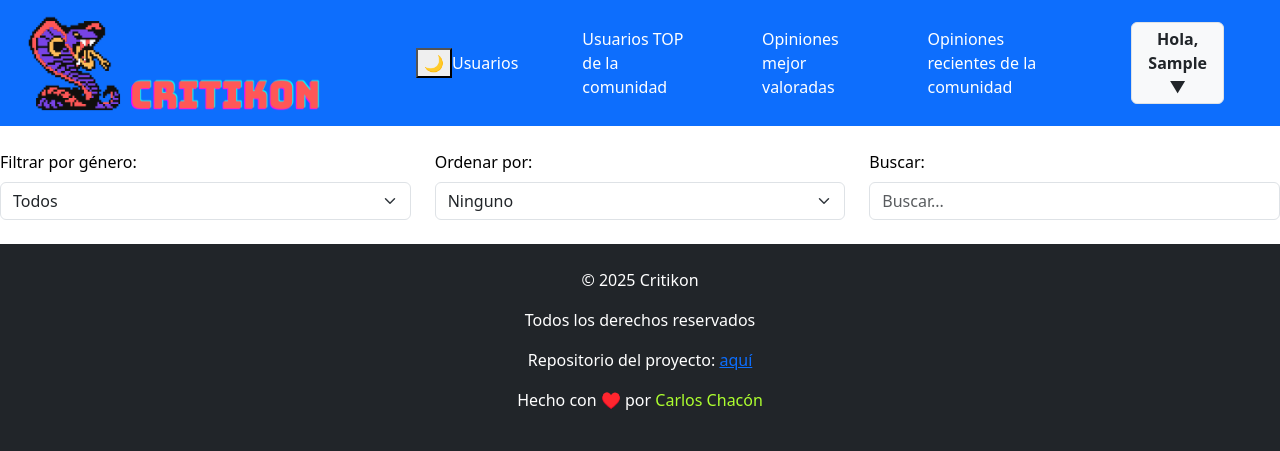
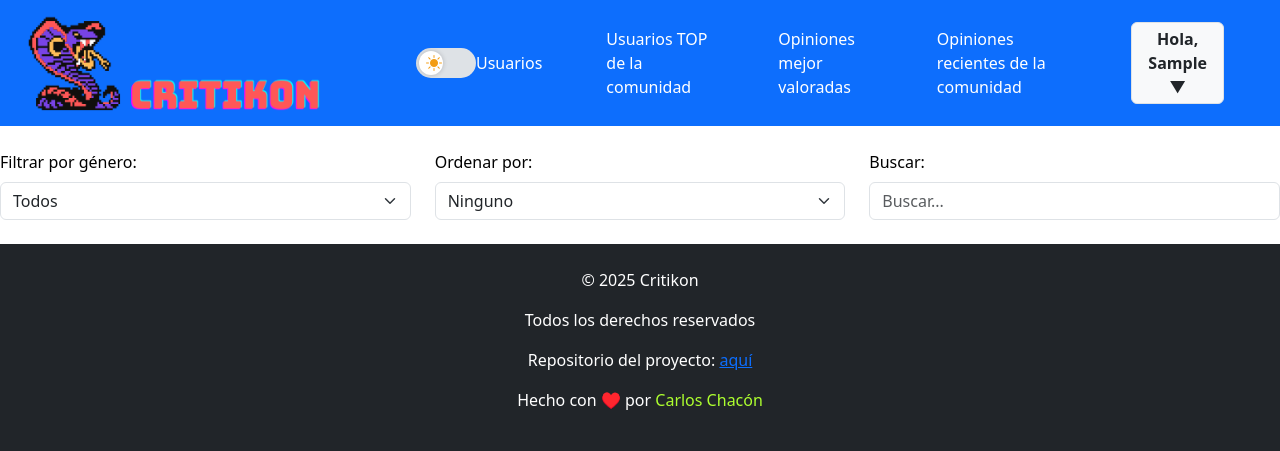
Before and after one commit to Carlos5Noob/Critikon-project, a Django app: page /critikon/ in a window 1280 px wide. Shown: the top 451 px of the page. Run offline with Django 5.2, Linux system fonts and the light colour scheme; the visitor is signed in with stand-in values (Sample User, id 1); data that the repository does not hold is empty; some libraries are stand-ins or nearby versions.

Commit message:
dark mode refactorizado. Mejoras en el diseño

```diff
--- /dev/null
+++ b/app/static/css/dark-toggle.css
@@ -0,0 +1,76 @@
+body {
+    background-color: white;
+    color: black;
+    transition: background-color 0.3s, color 0.3s;
+}
+
+.dark-mode {
+    background-color: #121212;
+    color: white;
+}
+
+.theme-switch {
+    position: relative;
+    width: 60px;
+    height: 30px;
+    background-color: #dee2e6;
+    border: none;
+    border-radius: 50px;
+    cursor: pointer;
+    padding: 0;
+    transition: background-color 0.3s ease;
+    overflow: hidden;
+}
+
+.theme-switch .icon {
+    position: absolute;
+    top: 50%;
+    transform: translateY(-50%);
+    font-size: 16px;
+    z-index: 3;
+    transition: opacity 0.3s ease;
+    pointer-events: none;
+}
+
+.theme-switch .sun {
+    left: 10px;
+    color: #f39c12;
+    opacity: 1;
+}
+
+.theme-switch .moon {
+    right: 10px;
+    color: #f1f1f1;
+    opacity: 0;
+    z-index: 3;
+}
+
+.theme-switch .switch-handle {
+    position: absolute;
+    top: 3px;
+    left: 3px;
+    width: 24px;
+    height: 24px;
+    background-color: white;
+    border-radius: 50%;
+    transition: left 0.3s ease;
+    z-index: 2;
+    box-shadow: 0 0 5px rgba(0,0,0,0.2);
+}
+
+body.dark-mode .theme-switch {
+    background-color: #222;
+}
+
+body.dark-mode .theme-switch .sun {
+    opacity: 0;
+}
+
+body.dark-mode .theme-switch .moon {
+    opacity: 1;
+    color: mediumpurple;
+}
+
+body.dark-mode .theme-switch .switch-handle {
+    left: 33px;
+}
--- a/app/static/css/modo.css
+++ /dev/null
@@ -1,12 +0,0 @@
-/* Estilos para modo claro (por defecto) */
-body {
-    background-color: white;
-    color: black;
-    transition: background-color 0.3s, color 0.3s;
-}
-
-/* Modo oscuro */
-.dark-mode {
-    background-color: #121212;
-    color: white;
-}
--- /dev/null
+++ b/app/static/js/dark-toggle.js
@@ -0,0 +1,13 @@
+document.addEventListener("DOMContentLoaded", function () {
+    const toggleButton = document.getElementById("dark-mode-toggle");
+    const body = document.body;
+
+    if (localStorage.getItem("theme") === "dark") {
+        body.classList.add("dark-mode");
+    }
+
+    toggleButton.addEventListener("click", function () {
+        body.classList.toggle("dark-mode");
+        localStorage.setItem("theme", body.classList.contains("dark-mode") ? "dark" : "light");
+    });
+});
--- a/app/templates/app/base.html
+++ b/app/templates/app/base.html
@@ -7,9 +7,11 @@
     {% bootstrap_css %}
     {% bootstrap_javascript %}
     <link rel="stylesheet" href="{% static 'css/transform-hover.css' %}">
-    <link rel="stylesheet" href="{% static 'css/modo.css' %}">
     <link rel="stylesheet" href="{% static 'css/animacion.css' %}">
+    <link href="https://cdn.jsdelivr.net/npm/bootstrap-icons@1.10.5/font/bootstrap-icons.css" rel="stylesheet">
+    <link rel="stylesheet" href="{% static 'css/dark-toggle.css' %}">
     <link rel="icon" type="image/x-icon" href="{% static 'resources/favicon.ico' %}">
+
     <style>
         .hover-bg:hover {
             background-color: #f8f9fa;
@@ -23,7 +25,11 @@
             <a style="text-decoration: none; color: white" href="{% url 'app:videojuegos' %}">
                 <img src="{% static 'resources/critikon-logo.png' %}" alt="logo critikon" width="400px"  height="110px">
             </a>
-            <button id="dark-mode-toggle">🌙</button>
+            <button id="dark-mode-toggle" class="theme-switch d-flex align-items-center">
+                <i class="bi bi-sun-fill icon sun"></i>
+                <i class="bi bi-moon-fill icon moon"></i>
+                <div class="switch-handle"></div>
+            </button>
         </div>
         <div class="d-flex align-items-center gap-3 me-5 position-relative">
             <a href="{% url 'app:usuarios' %}" class="text-decoration-none text-white me-5">
@@ -82,30 +88,9 @@
         document.getElementById("user-menu").classList.toggle("d-none");
     });
 
-    document.addEventListener("DOMContentLoaded", function () {
-        const toggleButton = document.getElementById("dark-mode-toggle");
-        const body = document.body;
+</script>
 
-        // Verifica si hay un tema guardado en localStorage
-        if (localStorage.getItem("theme") === "dark") {
-            body.classList.add("dark-mode");
-            toggleButton.textContent = "☀️";  // Cambia el icono a sol
-        }
-
-        toggleButton.addEventListener("click", function () {
-            body.classList.toggle("dark-mode");
-
-            // Guarda el estado en localStorage
-            if (body.classList.contains("dark-mode")) {
-                localStorage.setItem("theme", "dark");
-                toggleButton.textContent = "☀️";  // Cambia a icono de sol
-            } else {
-                localStorage.setItem("theme", "light");
-                toggleButton.textContent = "🌙";  // Cambia a icono de luna
-            }
-        });
-    });
-</script>
+<script src="{% static 'js/dark-toggle.js' %}"></script>
 
 
 </body>
```
